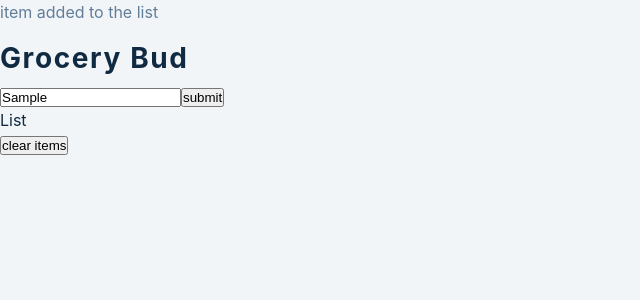
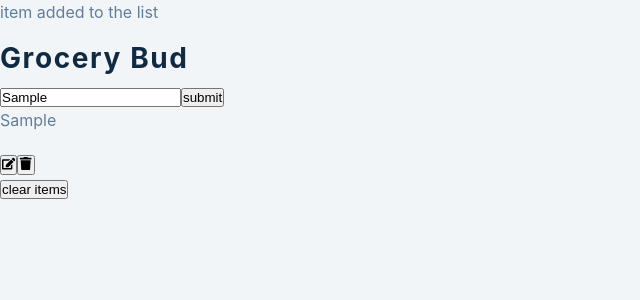
Before and after one commit to erhantezer/fundamental-projects, a React (Create React App) app in the folder 10-grocery-bud/: page / in a window 1280 px wide. Both pictures are taken after typing "Sample" into the empty fields and a click on the button "submit". Shown: the top 300 px of the page, without its empty margins (0-640 px from the left). Built offline with nearby package versions, Linux system fonts and the light colour scheme; the HTML template or start-up script is replaced by a standard one.

Commit message:
updated project

```diff
--- a/10-grocery-bud/src/Alert.js
+++ b/10-grocery-bud/src/Alert.js
@@ -1,7 +1,7 @@
 import { useEffect } from "react";
 
 
-const Alert = ({type, msg, removeAlert, list}) => {
+const Alert = ({ type, msg, removeAlert, list }) => {
 
   useEffect(() => {
     const timeout = setTimeout(() => {
--- a/10-grocery-bud/src/App.js
+++ b/10-grocery-bud/src/App.js
@@ -67,7 +67,7 @@
   return (
     <section className="section-center">
       <form className="grocery-form" onSubmit={handleSubmit}>
-        {alert.show && <Alert {...alert} removeAlert= {showAlert} list={list} />}
+        {alert.show && <Alert {...alert} removeAlert={showAlert} list={list} />}
         <h3>grocery bud</h3>
         <div className="form-control">
           <input
--- a/10-grocery-bud/src/List.js
+++ b/10-grocery-bud/src/List.js
@@ -1,10 +1,34 @@
 import { FaEdit, FaTrash } from 'react-icons/fa';
 
+const List = ({ items, removeItem, editItem }) => {
+    return (
+        <div className='grocery-list'>
+            {items.map((item) => {
+                const { id, title } = item;
+                return (
+                    <article className='grocery-item' key={id}>
+                        <p className='title'>{title}</p>
+                        <div className='btn-container'>
+                            <button
+                                type='button'
+                                className='edit-btn'
+                                onClick={() => editItem(id)}
+                            >
+                                <FaEdit />
+                            </button>
+                            <button
+                                type='button'
+                                className='delete-btn'
+                                onClick={() => removeItem(id)}
+                            >
+                                <FaTrash />
+                            </button>
+                        </div>
+                    </article>
+                );
+            })}
+        </div>
+    );
+};
 
-const List = () => {
-    return (
-        <div>List</div>
-    )
-}
-
-export default List
+export default List;
```
Lines whose indentation alone changed are shown as unchanged.
